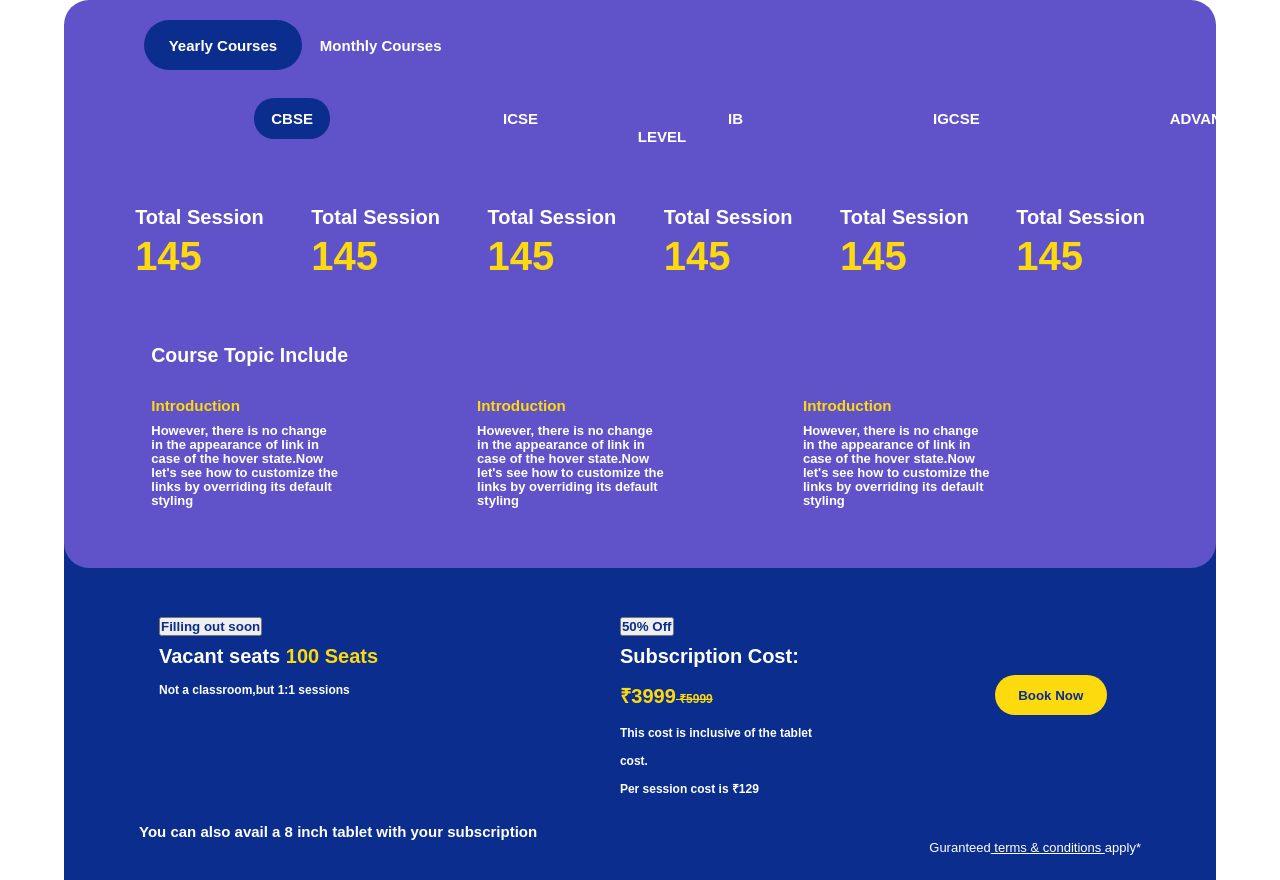
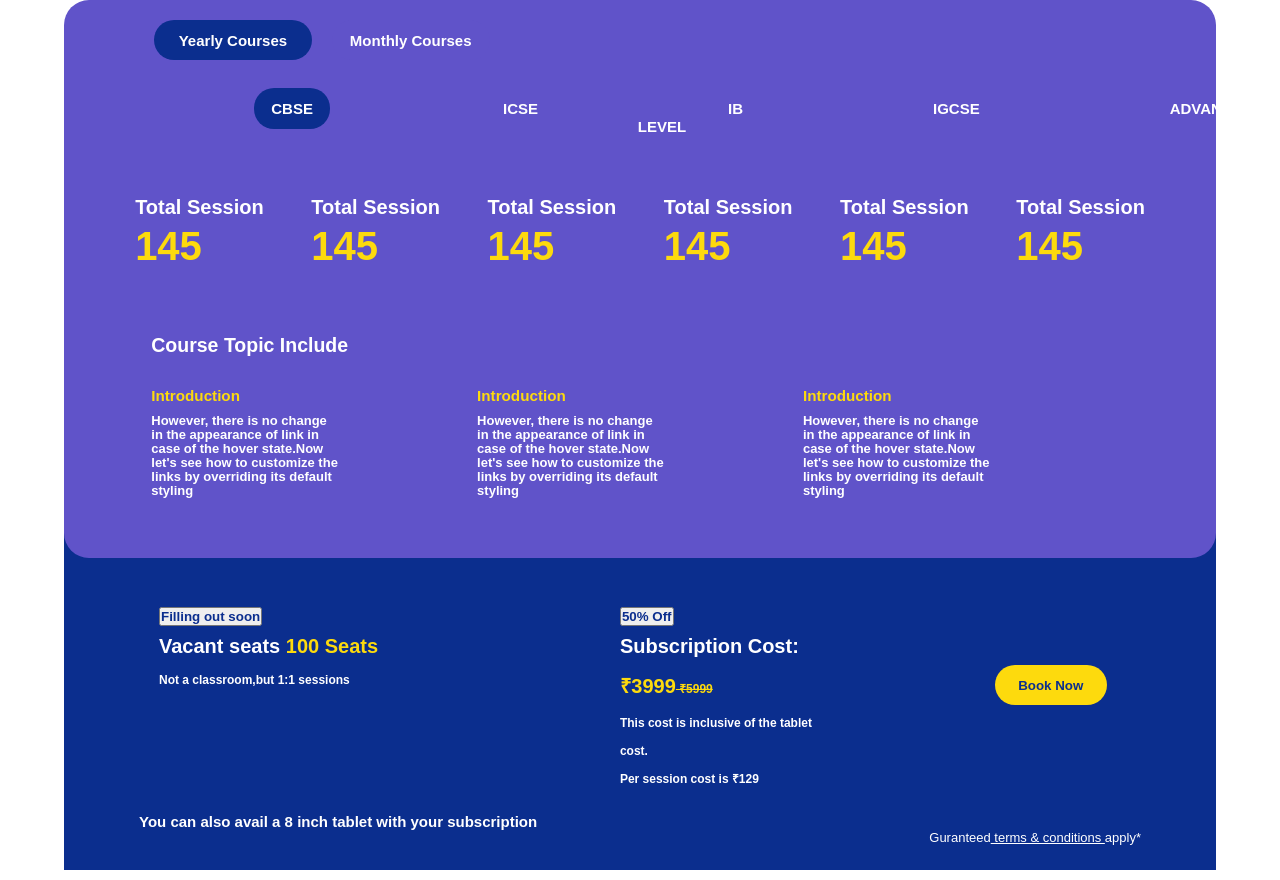
Before and after one commit to mohini-chauhan/Pivot, a React (Create React App) app: page / in a window 1280 px wide. Built offline with nearby package versions, Linux system fonts and the light colour scheme.

Commit message:
style changes

```diff
--- a/src/App.css
+++ b/src/App.css
@@ -28,13 +28,14 @@
 }
 .btn-container button{
     width:15%;
-    height:50px;
+    height:40px;
     border-style: none;
     border-radius: 25px;
     background:var(--primary-violet);
     color: var(--primary-white);
     font-size: 15px;
     font-weight: bold;
+    margin: 0 10px;
 }
 
 .btn-container button:hover{
```
